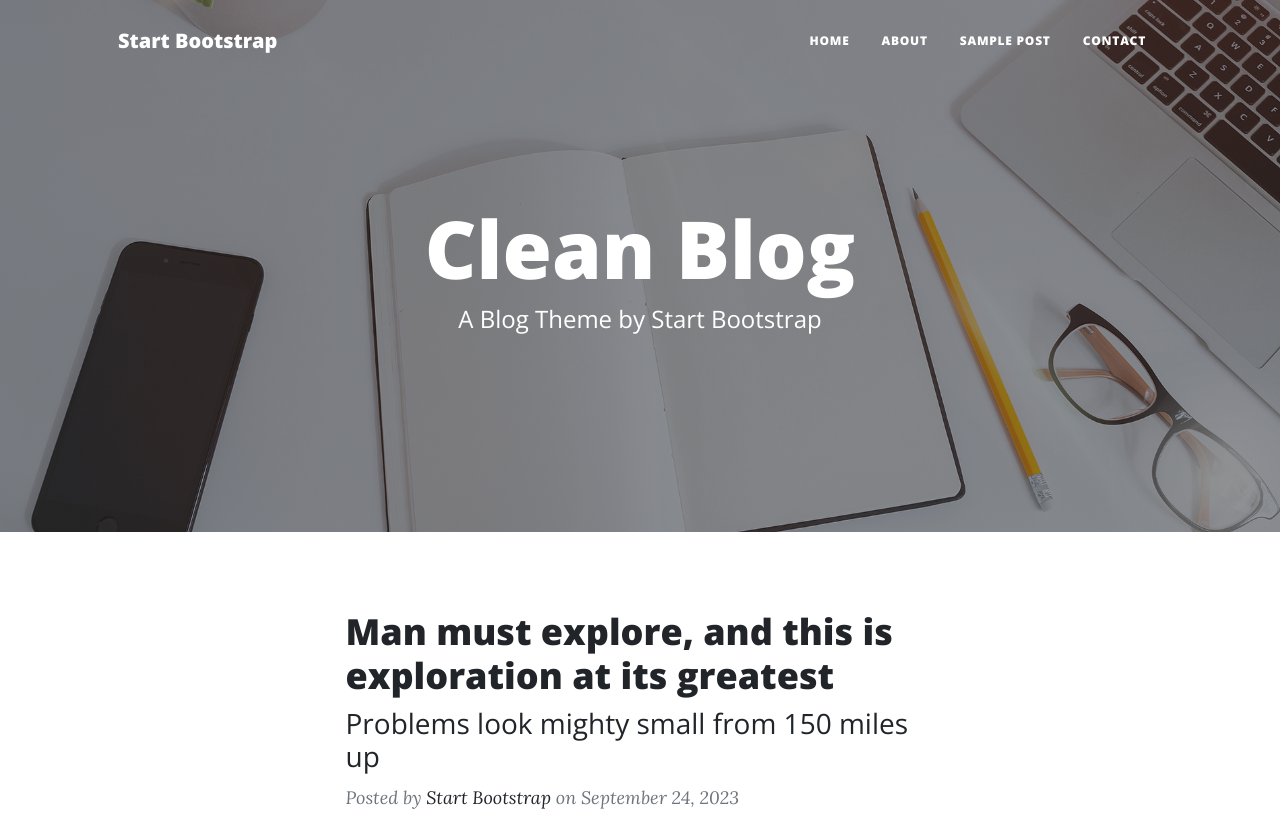
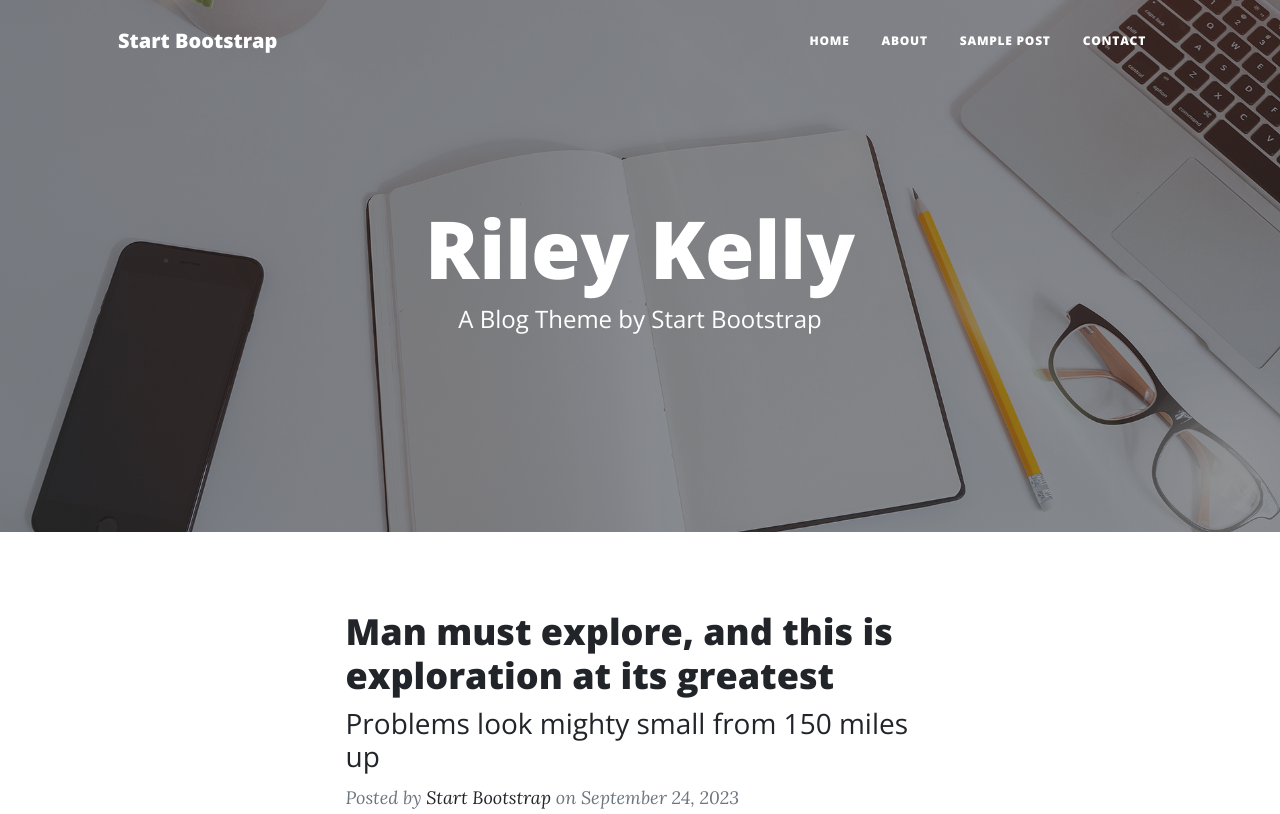
Before and after one commit to rileykel/rileykell, a plain HTML site: page index.html in a window 1280 px wide. Shown: the top 814 px of the page. Drawn offline with nearby package versions, Linux system fonts and the light colour scheme.

Commit message:
Update index.html

```diff
--- a/index.html
+++ b/index.html
@@ -40,7 +40,7 @@
                 <div class="row gx-4 gx-lg-5 justify-content-center">
                     <div class="col-md-10 col-lg-8 col-xl-7">
                         <div class="site-heading">
-                            <h1>Clean Blog</h1>
+                            <h1>Riley Kelly</h1>
                             <span class="subheading">A Blog Theme by Start Bootstrap</span>
                         </div>
                     </div>
```
